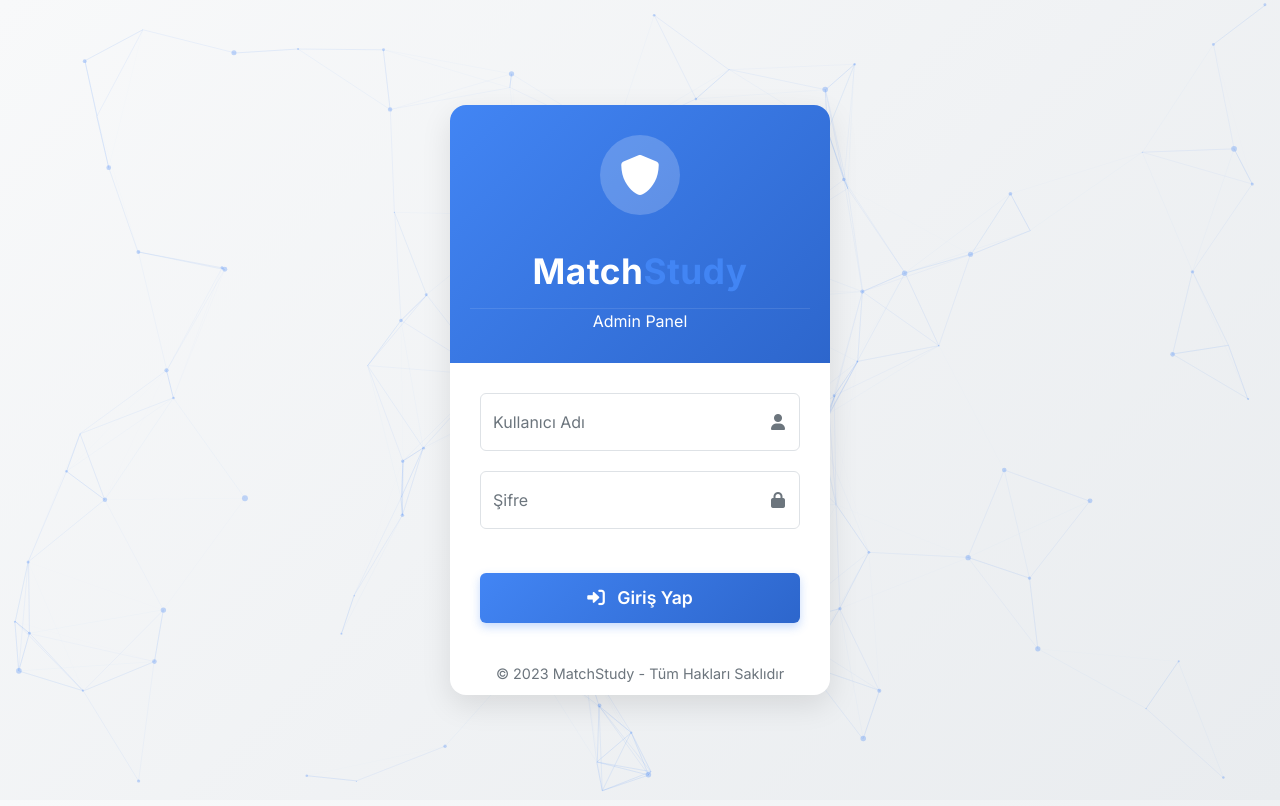
After one commit to omerkisa1/MatchStudy, a Python web app: template backend/admin_panel/templates/login.html in a window 1280 px wide. The commit adds this page. Run offline with Jinja, Linux system fonts and the light colour scheme; the template is opened without the code that fills it, so the values that code supplies are empty.

Commit message:
feat: Add login functionality and logout feature to admin panel

```diff
--- /dev/null
+++ b/backend/admin_panel/templates/login.html
@@ -0,0 +1,312 @@
+<!DOCTYPE html>
+<html lang="tr">
+<head>
+    <meta charset="UTF-8">
+    <meta name="viewport" content="width=device-width, initial-scale=1.0">
+    <title>MatchStudy Admin Panel - Giriş</title>
+
+    <!-- Bootstrap CSS -->
+    <link href="https://cdn.jsdelivr.net/npm/bootstrap@5.3.0-alpha1/dist/css/bootstrap.min.css" rel="stylesheet">
+
+    <!-- FontAwesome -->
+    <link rel="stylesheet" href="https://cdnjs.cloudflare.com/ajax/libs/font-awesome/6.0.0/css/all.min.css">
+
+    <!-- Google Fonts -->
+    <link rel="preconnect" href="https://fonts.googleapis.com">
+    <link rel="preconnect" href="https://fonts.gstatic.com" crossorigin>
+    <link href="https://fonts.googleapis.com/css2?family=Inter:wght@300;400;500;600;700&display=swap" rel="stylesheet">
+
+    <!-- Custom CSS -->
+    <link rel="stylesheet" href="/admin/static/css/admin.css">
+
+    <style>
+        body {
+            font-family: 'Inter', sans-serif;
+            background: linear-gradient(135deg, #f8f9fa 0%, #e9ecef 100%);
+            height: 100vh;
+            display: flex;
+            align-items: center;
+            justify-content: center;
+            overflow: hidden;
+        }
+
+        .login-container {
+            width: 100%;
+            max-width: 420px;
+            padding: 20px;
+        }
+
+        .login-card {
+            border-radius: 16px;
+            overflow: hidden;
+            box-shadow: 0 10px 30px rgba(0, 0, 0, 0.1);
+            background-color: white;
+            border: none;
+        }
+
+        .login-header {
+            background: linear-gradient(135deg, #4285f4 0%, #2d66cc 100%);
+            padding: 30px 20px;
+            text-align: center;
+            color: white;
+        }
+
+        .logo-text {
+            font-size: 2.2rem;
+            font-weight: 700;
+            margin: 0;
+            letter-spacing: 0.5px;
+        }
+
+        .logo-text span {
+            font-weight: 800;
+        }
+
+        .login-body {
+            padding: 30px;
+        }
+
+        .form-floating {
+            margin-bottom: 20px;
+        }
+
+        .form-floating > .form-control:focus {
+            border-color: #4285f4;
+            box-shadow: 0 0 0 0.25rem rgba(66, 133, 244, 0.25);
+        }
+
+        .form-floating > label {
+            color: #6c757d;
+        }
+
+        .login-btn {
+            width: 100%;
+            padding: 12px;
+            font-size: 1.1rem;
+            font-weight: 600;
+            background: linear-gradient(135deg, #4285f4 0%, #2d66cc 100%);
+            border: none;
+            box-shadow: 0 4px 10px rgba(66, 133, 244, 0.3);
+            transition: all 0.3s ease;
+        }
+
+        .login-btn:hover {
+            transform: translateY(-3px);
+            box-shadow: 0 6px 15px rgba(66, 133, 244, 0.4);
+        }
+
+        .login-footer {
+            text-align: center;
+            padding: 10px;
+            color: #6c757d;
+            font-size: 0.9rem;
+        }
+
+        .particles {
+            position: absolute;
+            top: 0;
+            left: 0;
+            width: 100%;
+            height: 100%;
+            z-index: -1;
+        }
+
+        .error-alert {
+            margin-bottom: 20px;
+            border-radius: 10px;
+            border-left: 4px solid #ea4335;
+            animation: shakeX 0.5s;
+        }
+
+        @keyframes shakeX {
+            0%, 100% { transform: translateX(0); }
+            10%, 30%, 50%, 70%, 90% { transform: translateX(-5px); }
+            20%, 40%, 60%, 80% { transform: translateX(5px); }
+        }
+
+        .login-icon {
+            background: rgba(255, 255, 255, 0.2);
+            width: 80px;
+            height: 80px;
+            margin: 0 auto 20px;
+            border-radius: 50%;
+            display: flex;
+            align-items: center;
+            justify-content: center;
+        }
+
+        .login-icon i {
+            font-size: 40px;
+            color: white;
+        }
+
+        .form-floating .icon-wrapper {
+            position: absolute;
+            right: 15px;
+            top: 50%;
+            transform: translateY(-50%);
+            color: #6c757d;
+            z-index: 5;
+        }
+    </style>
+</head>
+<body>
+    <div class="particles" id="particles-js"></div>
+
+    <div class="login-container">
+        <div class="login-card">
+            <div class="login-header">
+                <div class="login-icon">
+                    <i class="fas fa-shield-alt"></i>
+                </div>
+                <h1 class="logo-text">Match<span>Study</span></h1>
+                <p class="mb-0">Admin Panel</p>
+            </div>
+
+            <div class="login-body">
+                {% if error %}
+                <div class="alert alert-danger d-flex align-items-center error-alert" role="alert">
+                    <i class="fas fa-exclamation-circle me-2"></i>
+                    <div>{{ error }}</div>
+                </div>
+                {% endif %}
+
+                <form method="POST" action="/admin/login">
+                    <div class="form-floating">
+                        <input type="text" class="form-control" id="username" name="username" placeholder="Kullanıcı adı" required>
+                        <label for="username">Kullanıcı Adı</label>
+                        <div class="icon-wrapper">
+                            <i class="fas fa-user"></i>
+                        </div>
+                    </div>
+
+                    <div class="form-floating">
+                        <input type="password" class="form-control" id="password" name="password" placeholder="Şifre" required>
+                        <label for="password">Şifre</label>
+                        <div class="icon-wrapper">
+                            <i class="fas fa-lock"></i>
+                        </div>
+                    </div>
+
+                    <button type="submit" class="btn btn-primary login-btn mt-4">
+                        <i class="fas fa-sign-in-alt me-2"></i> Giriş Yap
+                    </button>
+                </form>
+            </div>
+
+            <div class="login-footer">
+                &copy; 2023 MatchStudy - Tüm Hakları Saklıdır
+            </div>
+        </div>
+    </div>
+
+    <!-- jQuery and Bootstrap dependencies -->
+    <script src="https://code.jquery.com/jquery-3.6.0.min.js"></script>
+    <script src="https://cdn.jsdelivr.net/npm/bootstrap@5.3.0-alpha1/dist/js/bootstrap.bundle.min.js"></script>
+
+    <!-- Particles.js -->
+    <script src="https://cdn.jsdelivr.net/npm/particles.js@2.0.0/particles.min.js"></script>
+
+    <script>
+        document.addEventListener('DOMContentLoaded', function() {
+            // Configure particles
+            particlesJS('particles-js', {
+                particles: {
+                    number: {
+                        value: 80,
+                        density: {
+                            enable: true,
+                            value_area: 800
+                        }
+                    },
+                    color: {
+                        value: "#4285f4"
+                    },
+                    shape: {
+                        type: "circle",
+                        stroke: {
+                            width: 0,
+                            color: "#000000"
+                        },
+                    },
+                    opacity: {
+                        value: 0.3,
+                        random: false,
+                        anim: {
+                            enable: false
+                        }
+                    },
+                    size: {
+                        value: 3,
+                        random: true,
+                        anim: {
+                            enable: false
+                        }
+                    },
+                    line_linked: {
+                        enable: true,
+                        distance: 150,
+                        color: "#4285f4",
+                        opacity: 0.2,
+                        width: 1
+                    },
+                    move: {
+                        enable: true,
+                        speed: 2,
+                        direction: "none",
+                        random: false,
+                        straight: false,
+                        out_mode: "out",
+                        bounce: false,
+                        attract: {
+                            enable: false
+                        }
+                    }
+                },
+                interactivity: {
+                    detect_on: "canvas",
+                    events: {
+                        onhover: {
+                            enable: true,
+                            mode: "grab"
+                        },
+                        onclick: {
+                            enable: true,
+                            mode: "push"
+                        },
+                        resize: true
+                    },
+                    modes: {
+                        grab: {
+                            distance: 140,
+                            line_linked: {
+                                opacity: 1
+                            }
+                        },
+                        push: {
+                            particles_nb: 4
+                        }
+                    }
+                },
+                retina_detect: true
+            });
+
+            // Add show/hide password functionality
+            document.querySelector('.icon-wrapper:last-child').addEventListener('click', function() {
+                const passwordField = document.getElementById('password');
+                const passwordIcon = this.querySelector('i');
+
+                if (passwordField.type === 'password') {
+                    passwordField.type = 'text';
+                    passwordIcon.classList.remove('fa-lock');
+                    passwordIcon.classList.add('fa-lock-open');
+                } else {
+                    passwordField.type = 'password';
+                    passwordIcon.classList.remove('fa-lock-open');
+                    passwordIcon.classList.add('fa-lock');
+                }
+            });
+        });
+    </script>
+</body>
+</html>
```
Also changed, not shown: backend/admin_panel/admin_routes.py (+70 -30 lines), backend/admin_panel/templates/admin.html (+8 -0 lines).
